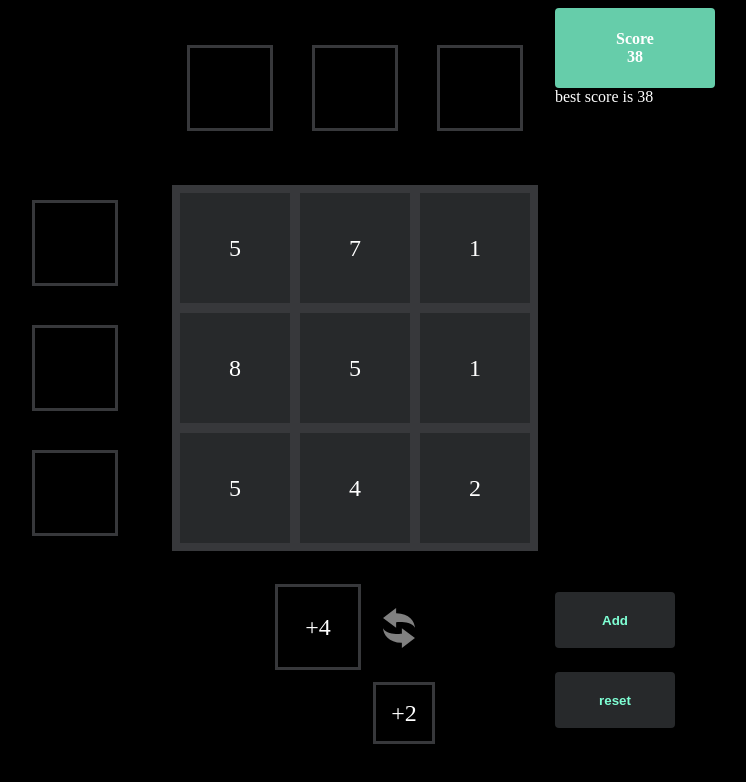
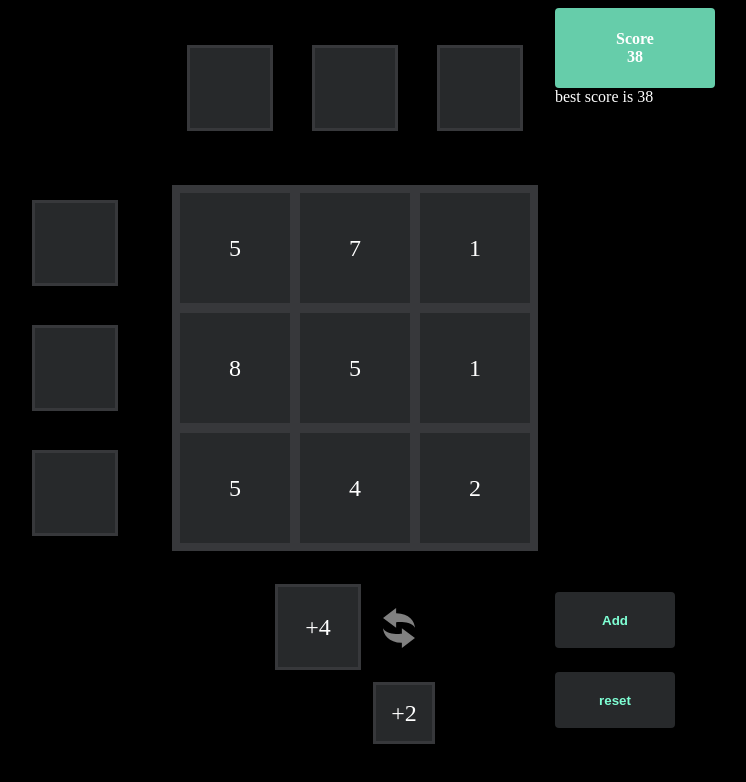
Before and after one commit to nagi-moriyama-lvgs/triple-three, a React app: page / in a window 1280 px wide. Shown: the top 782 px of the page, without its empty margins (13-759 px from the left). Built offline with nearby package versions, Linux system fonts and the light colour scheme.

Commit message:
handとadderの背景色を変更

```diff
--- a/src/components/atoms/Adder.tsx
+++ b/src/components/atoms/Adder.tsx
@@ -27,6 +27,7 @@ export const Adder = memo<BaseAdderProps>(styled(BaseAdder)`
   & {
     width: ${CC.SIZE * 10}px;
     height: ${CC.SIZE * 10}px;
+    background-color: ${CC.COLOR.DARKGRAY};
     border: 3px solid ${CC.COLOR.GRAY};
     display: flex;
     justify-content: center;
--- a/src/components/atoms/Hand.tsx
+++ b/src/components/atoms/Hand.tsx
@@ -19,6 +19,7 @@ export const Hand = memo<BaseHandProps>(styled(BaseHand)`
   & {
     width: ${CC.SIZE * 10}px;
     height: ${CC.SIZE * 10}px;
+    background-color: ${CC.COLOR.DARKGRAY};
     border: 3px solid ${CC.COLOR.GRAY};
     display: flex;
     justify-content: center;
```
